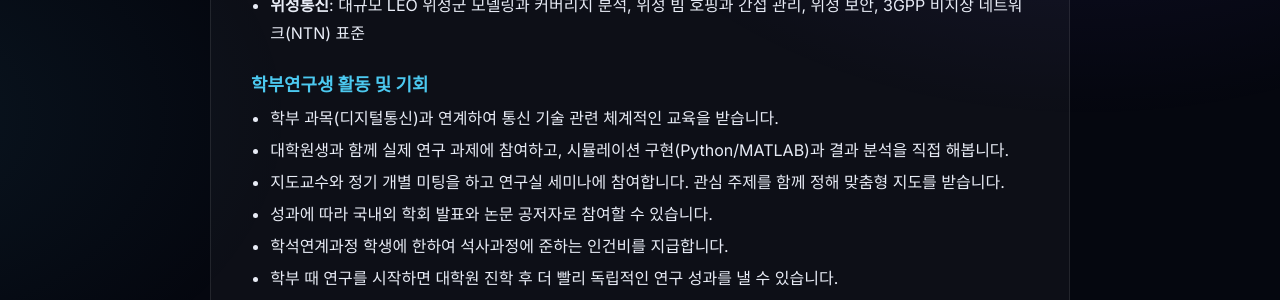
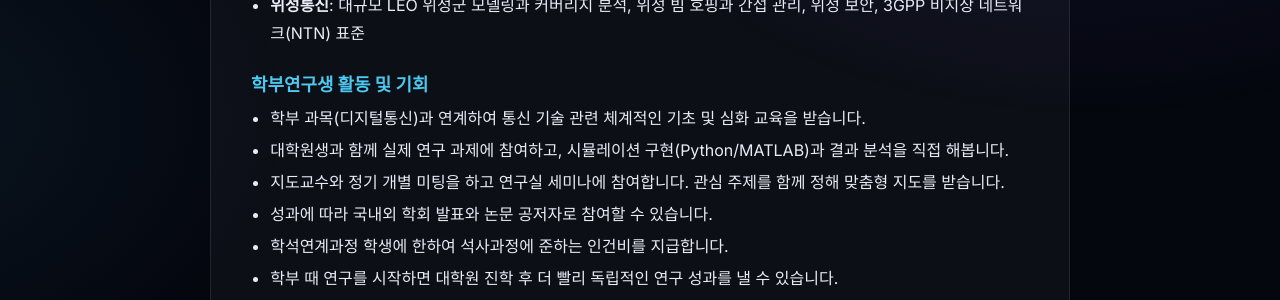
Before and after one commit to hyperx-web/hyperx, a Jekyll site: the page built from recruit.html, in a window 1280 px wide and 900 px high, scrolled down 721 px. Shown: the part 152-452 px from the top of the window. Built offline with Jekyll 4.4.1, drawn with Linux system fonts in a browser that asks for light colours; some web fonts are replaced.

Commit message:
Recruit: wording
Co-Authored-By: Claude Opus 5.5 <noreply@anthropic.com>

```diff
--- a/recruit.html
+++ b/recruit.html
@@ -26,7 +26,7 @@ eyebrow: Position Available
 
       <h3>학부연구생 활동 및 기회</h3>
       <ul>
-        <li>학부 과목(디지털통신)과 연계하여 통신 기술 관련 체계적인 교육을 받습니다.</li>
+        <li>학부 과목(디지털통신)과 연계하여 통신 기술 관련 체계적인 기초 및 심화 교육을 받습니다.</li>
         <li>대학원생과 함께 실제 연구 과제에 참여하고, 시뮬레이션 구현(Python/MATLAB)과 결과 분석을 직접 해봅니다.</li>
         <li>지도교수와 정기 개별 미팅을 하고 연구실 세미나에 참여합니다. 관심 주제를 함께 정해 맞춤형 지도를 받습니다.</li>
         <li>성과에 따라 국내외 학회 발표와 논문 공저자로 참여할 수 있습니다.</li>
```
